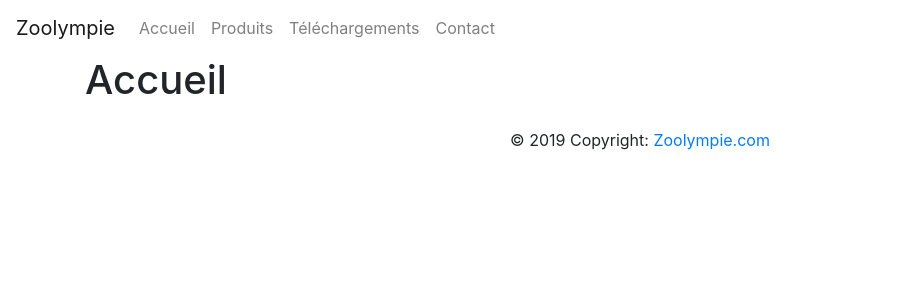
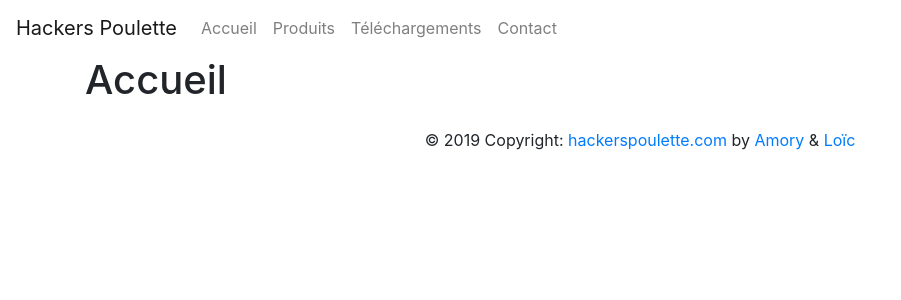
Before and after one commit to AmoryAubert/projet-1-formulaire, a PHP site: the page made by view/template/hackerspoulette.php in a window 1280 px wide. Shown: the top 300 px of the page, without its empty margins (0-901 px from the left). Run offline with PHP 8.4, Linux system fonts and the light colour scheme; the template is opened without the code that fills it, so the values that code supplies are empty.

Commit message:
header+footer+check robot a la con

```diff
--- /dev/null
+++ b/functions/check.php
@@ -0,0 +1,11 @@
+<?php
+if($_POST){
+	$honeypot = $_POST['firstname'];
+	if( !empty($honeypot) ){
+        //echo "<h1>enfoiré de robot à la con !</h1>";
+		return;
+	}else{
+		//echo "<h1>OK</h1>";
+	}
+}
+?>
--- a/view/template/footer.php
+++ b/view/template/footer.php
@@ -1,7 +1,8 @@
 <footer>
 
   <div class="footer-copyright text-center py-3">© 2019 Copyright:
-    <a href="#"> Zoolympie.com</a>
+    <a href="#"> hackerspoulette.com</a>
+    by
+    <a href="#">Amory</a> & <a href="#">Loïc</a>
   </div>
-
 </footer>
--- a/view/template/hackerspoulette.php
+++ b/view/template/hackerspoulette.php
@@ -1,3 +1,4 @@
+<?php include './functions/check.php';?>
 <!DOCTYPE html>
 <html lang="fr">
 
--- a/view/template/header.php
+++ b/view/template/header.php
@@ -1,7 +1,7 @@
 <?php include './functions/global.php';?>
 
-<nav class="navbar navbar-expand-lg navbar-light">
-  <a class="navbar-brand" href="index.php">Zoolympie</a>
+<nav class="navbar navbar-expand-lg navbar-light col-12">
+  <a class="navbar-brand" href="index.php">Hackers Poulette</a>
   <button class="navbar-toggler" type="button" data-toggle="collapse" data-target="#navbarNavAltMarkup" aria-controls="navbarNavAltMarkup" aria-expanded="false" aria-label="Toggle navigation">
     <span class="navbar-toggler-icon"></span>
   </button>
```
Also changed, not shown: view/contact.php (+18 -4 lines).
